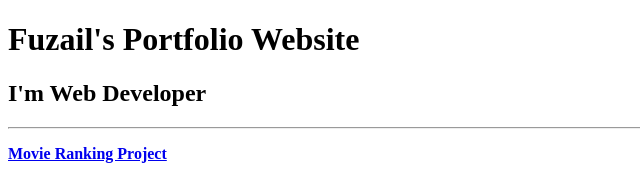
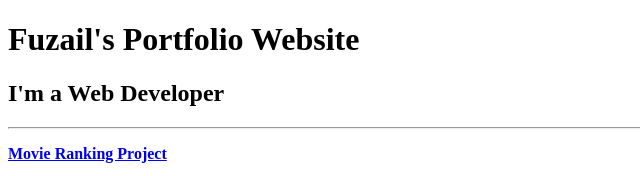
Before and after one commit to FuzailAhmad-Khan/html-portfolio, a plain HTML site: page index.html in a window 1280 px wide. Shown: the top 176 px of the page, 0-640 px from the left. Drawn offline with Linux system fonts and the light colour scheme.

Commit message:
Update index.html

```diff
--- a/index.html
+++ b/index.html
@@ -3,7 +3,7 @@
     <head><title>Portfolio Project</title></head>
     <body>
         <h1>Fuzail's Portfolio Website</h1>
-<h2>I'm Web Developer</h2>
+<h2>I'm a Web Developer</h2>
 <hr /><p></p>
 <b><a href="./public/movie-ranking.html">Movie Ranking Project</a></b><p></p>
 <a href="./public/movie-ranking.html"><img src="./assets/images/movieproj.png" height="200"></a><br>
```
